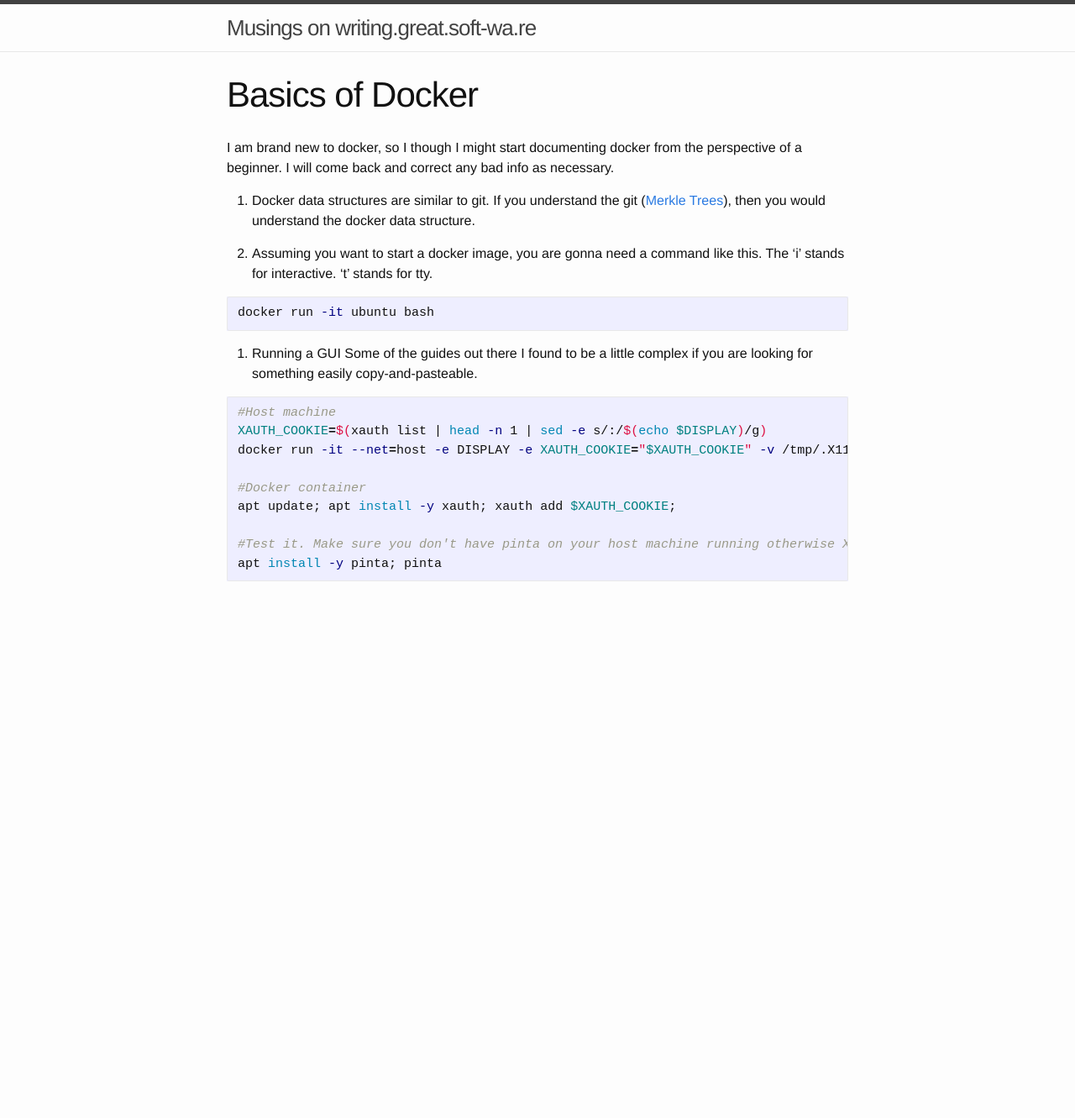
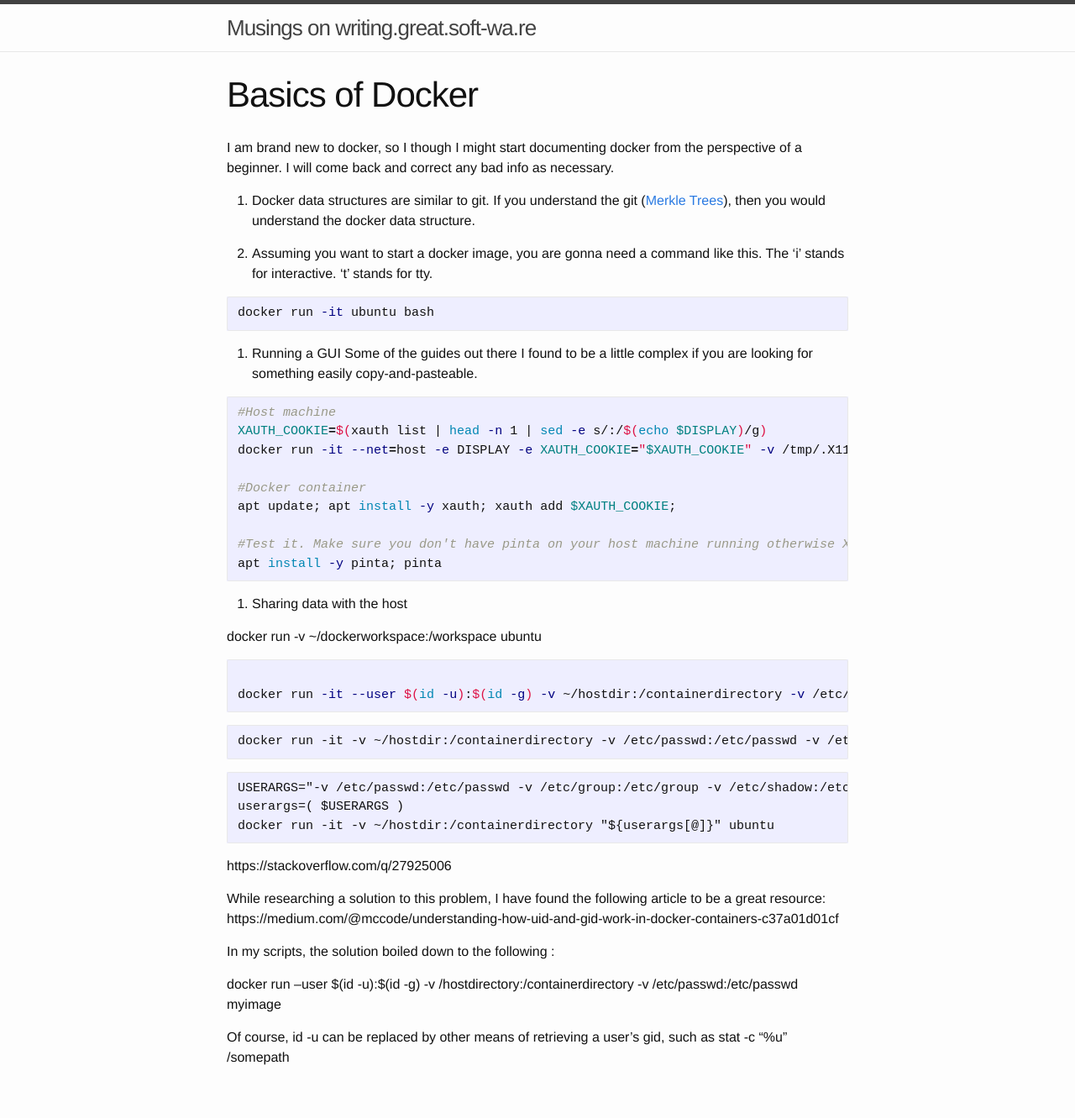
Before and after one commit to tbeckenhauer/tbeckenhauer.github.io, a Jekyll site: the page built from _tutorials/2021-06-04-basics-of-docker.markdown, in a window 1280 px wide. Shown: the whole page at 84% size. Built offline with Jekyll 4.4.1, drawn with Linux system fonts in a browser that asks for light colours; before the commit the page ends 900 px from its top, so only the background shows below that.

Commit message:
docker working on sharing data with host

````diff
--- a/_tutorials/2021-06-04-basics-of-docker.markdown
+++ b/_tutorials/2021-06-04-basics-of-docker.markdown
@@ -29,3 +29,35 @@ apt update; apt install -y xauth; xauth add $XAUTH_COOKIE;
 #Test it. Make sure you don't have pinta on your host machine running otherwise X seems to get confused and create a new window for your host install of pinta.
 apt install -y pinta; pinta
 ```
+
+4. Sharing data with the host
+
+
+docker run -v ~/dockerworkspace:/workspace ubuntu
+
+```bash
+
+docker run -it --user $(id -u):$(id -g) -v ~/hostdir:/containerdirectory -v /etc/passwd:/etc/passwd -v /etc/group:/etc/group ubuntu
+```
+
+```
+docker run -it -v ~/hostdir:/containerdirectory -v /etc/passwd:/etc/passwd -v /etc/group:/etc/group -v /etc/shadow:/etc/shadow ubuntu
+```
+
+```
+USERARGS="-v /etc/passwd:/etc/passwd -v /etc/group:/etc/group -v /etc/shadow:/etc/shadow"
+userargs=( $USERARGS )
+docker run -it -v ~/hostdir:/containerdirectory "${userargs[@]}" ubuntu
+```
+
+
+https://stackoverflow.com/q/27925006
+
+
+While researching a solution to this problem, I have found the following article to be a great resource: https://medium.com/@mccode/understanding-how-uid-and-gid-work-in-docker-containers-c37a01d01cf
+
+In my scripts, the solution boiled down to the following :
+
+docker run --user $(id -u):$(id -g) -v /hostdirectory:/containerdirectory -v /etc/passwd:/etc/passwd myimage
+
+Of course, id -u can be replaced by other means of retrieving a user's gid, such as stat -c "%u" /somepath
````
